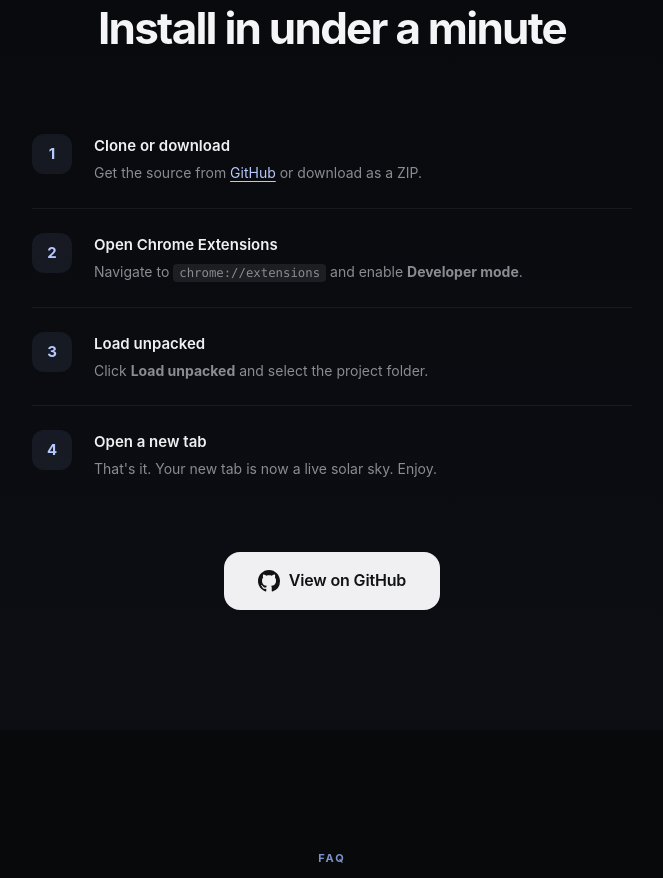
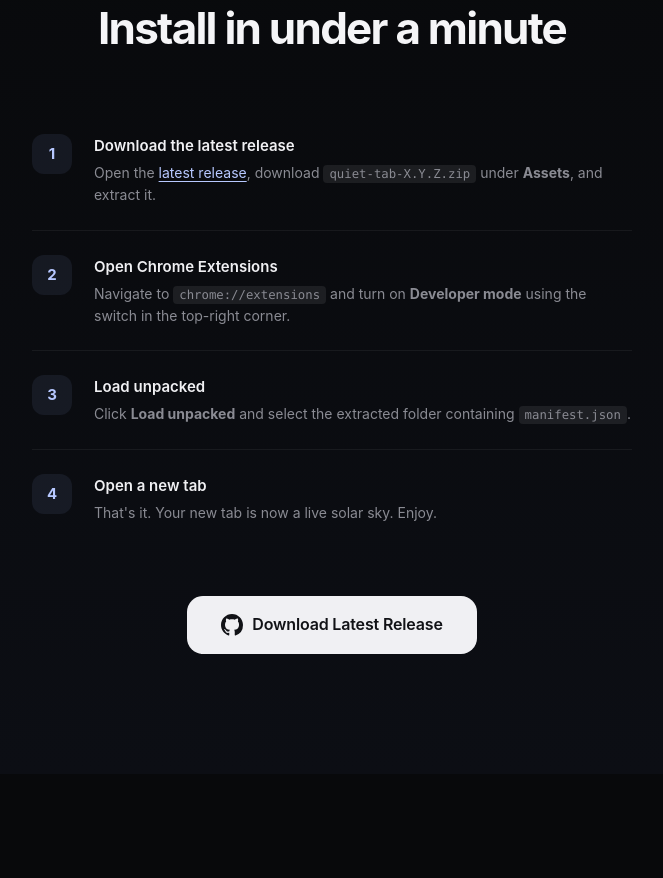
Before and after one commit to Mo-Shakib/quiet-tab, a browser extension: page docs/index.html in a window 1280 px wide. Shown: the part 5293-6171 px from the top of the page, without its empty margins (308-971 px from the left). Drawn offline with Linux system fonts and the light colour scheme.

Commit message:
Link website to latest release

```diff
--- a/docs/index.html
+++ b/docs/index.html
@@ -98,7 +98,7 @@
         <h1 id="hero-heading">A quiet new tab<br>for a calmer day</h1>
         <p class="hero-subtitle">Replace Chrome's cluttered new tab with a <strong>live solar sky</strong> that follows the real sun — dawn to dusk, every day. With a real-time clock, clean search bar, and zero distractions.</p>
         <div class="hero-actions">
-          <a href="https://github.com/Mo-Shakib/quiet-tab" class="btn btn-primary" target="_blank" rel="noopener noreferrer">
+          <a href="https://github.com/Mo-Shakib/quiet-tab/releases/latest" class="btn btn-primary" target="_blank" rel="noopener noreferrer">
             <svg aria-hidden="true" width="20" height="20" viewBox="0 0 24 24" fill="none" stroke="currentColor" stroke-width="2" stroke-linecap="round" stroke-linejoin="round"><path d="M21 15v4a2 2 0 01-2 2H5a2 2 0 01-2-2v-4"/><polyline points="7 10 12 15 17 10"/><line x1="12" y1="15" x2="12" y2="3"/></svg>
             Download Extension
           </a>
@@ -314,22 +314,22 @@
           <div class="install-step" role="listitem">
             <span class="step-number" aria-hidden="true">1</span>
             <div>
-              <h3>Clone or download</h3>
-              <p>Get the source from <a href="https://github.com/Mo-Shakib/quiet-tab" target="_blank" rel="noopener noreferrer">GitHub</a> or download as a ZIP.</p>
+              <h3>Download the latest release</h3>
+              <p>Open the <a href="https://github.com/Mo-Shakib/quiet-tab/releases/latest" target="_blank" rel="noopener noreferrer">latest release</a>, download <code>quiet-tab-X.Y.Z.zip</code> under <strong>Assets</strong>, and extract it.</p>
             </div>
           </div>
           <div class="install-step" role="listitem">
             <span class="step-number" aria-hidden="true">2</span>
             <div>
               <h3>Open Chrome Extensions</h3>
-              <p>Navigate to <code>chrome://extensions</code> and enable <strong>Developer mode</strong>.</p>
+              <p>Navigate to <code>chrome://extensions</code> and turn on <strong>Developer mode</strong> using the switch in the top-right corner.</p>
             </div>
           </div>
           <div class="install-step" role="listitem">
             <span class="step-number" aria-hidden="true">3</span>
             <div>
               <h3>Load unpacked</h3>
-              <p>Click <strong>Load unpacked</strong> and select the project folder.</p>
+              <p>Click <strong>Load unpacked</strong> and select the extracted folder containing <code>manifest.json</code>.</p>
             </div>
           </div>
           <div class="install-step" role="listitem">
@@ -341,9 +341,9 @@
           </div>
         </div>
         <div class="install-cta">
-          <a href="https://github.com/Mo-Shakib/quiet-tab" class="btn btn-primary btn-large" target="_blank" rel="noopener noreferrer">
+          <a href="https://github.com/Mo-Shakib/quiet-tab/releases/latest" class="btn btn-primary btn-large" target="_blank" rel="noopener noreferrer">
             <svg aria-hidden="true" width="22" height="22" viewBox="0 0 24 24" fill="currentColor"><path d="M12 0C5.37 0 0 5.37 0 12c0 5.31 3.435 9.795 8.205 11.385.6.105.825-.255.825-.57 0-.285-.015-1.23-.015-2.235-3.015.555-3.795-.735-4.035-1.41-.135-.345-.72-1.41-1.23-1.695-.42-.225-1.02-.78-.015-.795.945-.015 1.62.87 1.845 1.23 1.08 1.815 2.805 1.305 3.495.99.105-.78.42-1.305.765-1.605-2.67-.3-5.46-1.335-5.46-5.925 0-1.305.465-2.385 1.23-3.225-.12-.3-.54-1.53.12-3.18 0 0 1.005-.315 3.3 1.23.96-.27 1.98-.405 3-.405s2.04.135 3 .405c2.295-1.56 3.3-1.23 3.3-1.23.66 1.65.24 2.88.12 3.18.765.84 1.23 1.905 1.23 3.225 0 4.605-2.805 5.625-5.475 5.925.435.375.81 1.095.81 2.22 0 1.605-.015 2.895-.015 3.3 0 .315.225.69.825.57A12.02 12.02 0 0024 12c0-6.63-5.37-12-12-12z"/></svg>
-            View on GitHub
+            Download Latest Release
           </a>
         </div>
       </div>
@@ -392,10 +392,11 @@
               <div itemprop="text">
                 <p>Installing Quiet New Tab takes under a minute:</p>
                 <ol>
-                  <li>Download or clone the repository from <a href="https://github.com/Mo-Shakib/quiet-tab" target="_blank" rel="noopener noreferrer">GitHub</a>.</li>
+                  <li>Open the <a href="https://github.com/Mo-Shakib/quiet-tab/releases/latest" target="_blank" rel="noopener noreferrer">latest release</a>.</li>
+                  <li>Under <strong>Assets</strong>, download <code>quiet-tab-X.Y.Z.zip</code> and extract it.</li>
                   <li>Open <code>chrome://extensions</code> in Chrome.</li>
                   <li>Enable <strong>Developer mode</strong> using the toggle in the top-right corner.</li>
-                  <li>Click <strong>Load unpacked</strong> and select the downloaded project folder.</li>
+                  <li>Click <strong>Load unpacked</strong> and select the extracted folder containing <code>manifest.json</code>.</li>
                   <li>Open a new tab — you'll see the live solar sky immediately.</li>
                 </ol>
               </div>
```
